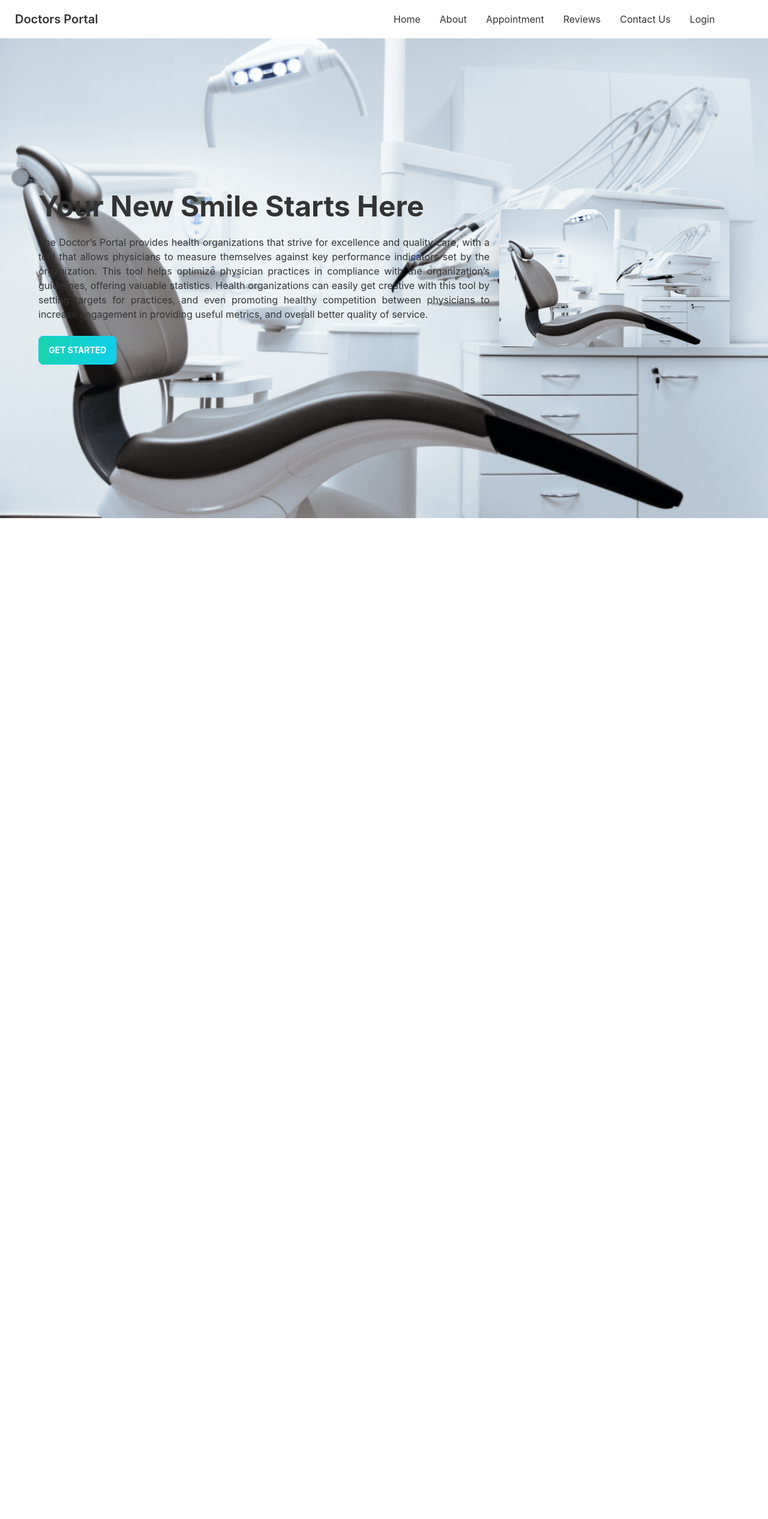
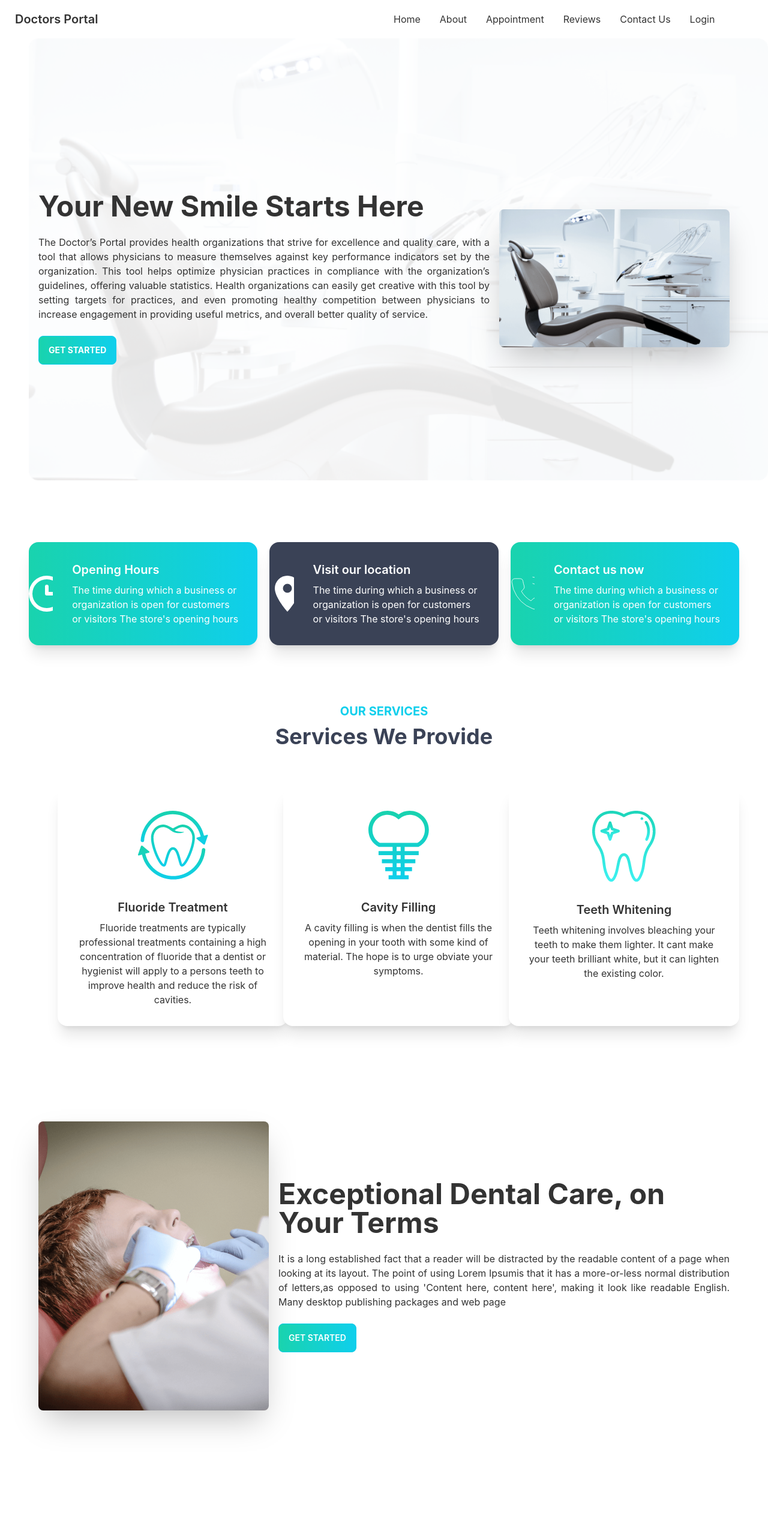
Before and after one commit to MoniruzzamanBappy/mile-11-module-1-final-project-doctors-portal-clientside, a React (Create React App) app: page / in a window 1280 px wide. Shown: the top 2533 px of the page at 60% size. Before the commit the page ends 864 px from the top, so only its background shows below. Built offline with nearby package versions, Linux system fonts and the light colour scheme.

Commit message:
appointment added

```diff
--- /dev/null
+++ b/src/Pages/Home/Banner.css
@@ -0,0 +1,17 @@
+.demo-wrap {
+    overflow: hidden;
+    position: relative;
+  }
+
+  .demo-bg {
+    opacity: 0.1;
+    position: absolute;
+    left: 0;
+    top: 0;
+    width: 100%;
+    height: auto;
+  }
+
+  .demo-content {
+    position: relative;
+  }
--- a/src/Pages/Home/Banner.js
+++ b/src/Pages/Home/Banner.js
@@ -1,20 +1,27 @@
 import React from "react";
 import banner from './../../assets/images/chair.png'
+import './Banner.css'
 
 const Banner = () => {
   return (
-    <div class="hero min-h-screen bg-hero-pattern bg-opacity-0 px-12">
-      <div class="hero-content flex-col lg:flex-row-reverse">
+    <div class="hero banner-hero min-h-screen demo-wrap px-12">
+      <img
+          src={banner}
+          className=" demo-bg"
+          alt=""
+        />
+      <div class="hero-content demo-content flex-col lg:flex-row-reverse">
         <img
           src={banner}
           className="max-w-sm rounded-lg shadow-2xl"
+          alt=""
         />
         <div>
           <h1 className="text-5xl font-bold">Your New Smile Starts Here</h1>
           <p className="py-6 text-justify">
           The Doctor’s Portal provides health organizations that strive for excellence and quality care, with a tool that allows physicians to measure themselves against key performance indicators set by the organization. This tool helps optimize physician practices in compliance with the organization’s guidelines, offering valuable statistics. Health organizations can easily get creative with this tool by setting targets for practices, and even promoting healthy competition between physicians to increase engagement in providing useful metrics, and overall better quality of service.
           </p>
-          <button className="btn text-white bg-gradient-to-r from-secondary to-primary border-1 font-bold btn-primary uppercase">Get Started</button>
+          <button className="btn  bg-gradient-to-r from-secondary to-primary border-primary text-white font-bold btn-primary uppercase">Get Started</button>
         </div>
       </div>
     </div>
--- a/src/Pages/Home/Home.js
+++ b/src/Pages/Home/Home.js
@@ -1,10 +1,18 @@
 import React from 'react';
 import Banner from './Banner';
+import Info from './Info';
+import MakeAppointment from './MakeAppointment';
+import Services from './Services';
 
 const Home = () => {
     return (
-        <div className='container '>
+        <div>
             <Banner/>
+            <div className='py-5'></div>
+            <Info></Info>
+            <Services/>
+            <MakeAppointment/>
+
         </div>
     );
 };
--- /dev/null
+++ b/src/Pages/Home/Info.js
@@ -0,0 +1,17 @@
+import React from 'react';
+import InfoCardA from './InfoCardA';
+import clock from '../../assets/icons/clock.svg';
+import location from '../../assets/icons/marker.svg';
+import phone from '../../assets/icons/phone.svg';
+
+const Info = () => {
+    return (
+        <div className='grid grid-cols-1 md:grid-cols-2 lg:grid-cols-3 gap-5 px-12'>
+            <InfoCardA bgClass='bg-gradient-to-r from-secondary to-primary' title="Opening Hours" img={clock}></InfoCardA>
+            <InfoCardA bgClass='bg-accent' title="Visit our location" img={location}></InfoCardA>
+            <InfoCardA bgClass='bg-gradient-to-r from-secondary to-primary' title="Contact us now" img={phone}></InfoCardA>
+        </div>
+    );
+};
+
+export default Info;
--- /dev/null
+++ b/src/Pages/Home/InfoCardA.js
@@ -0,0 +1,23 @@
+import React from "react";
+
+const InfoCardA = ({img, title, bgClass}) => {
+  return (
+    <div>
+      <div class={`card text-white lg:card-side ${bgClass} shadow-xl`}>
+        <figure className='pl-5'>
+          <img
+          style={{width: 60, height: 60}}
+            src={img}
+            alt="Album"
+          />
+        </figure>
+        <div class="card-body">
+          <h2 class="card-title">{title}</h2>
+          <p>The time during which a business or organization is open for customers or visitors The store's opening hours</p>
+        </div>
+      </div>
+    </div>
+  );
+};
+
+export default InfoCardA;
--- /dev/null
+++ b/src/Pages/Home/MakeAppointment.js
@@ -0,0 +1,29 @@
+import React from "react";
+import doctor from "../../assets/images/doctor.png";
+import appointment from "../../assets/images/appointment.png";
+
+const MakeAppointment = () => {
+  return (
+    <section
+    style={{
+        background: `url(${appointment})`
+    }}
+    className="bg-accent justify-center items-center flex px-12">
+      <div className="flex-1">
+        <img className="mt-[-130px] hidden lg:block" src={doctor} alt="" />
+      </div>
+      <div className="flex-1">
+        <h1 className="text-primary text-xl font-bold">
+          Appointment
+        </h1>
+        <h1 className="text-white text-4xl font-bold py-6">
+          Make an appointment Today
+        </h1>
+        <p className="text-white text-justify">It is a long established fact that a reader will be distracted by the readable content of a page when looking at its layout. The point of using Lorem Ipsumis that it has a more-or-less normal distribution of letters,as opposed to using 'Content here, content here', making it look like readable English. Many desktop publishing packages and web page</p>
+        <button class="btn border-primary text-white bg-gradient-to-r from-secondary mt-6 to-primary">Get Started</button>
+      </div>
+    </section>
+  );
+};
+
+export default MakeAppointment;
--- /dev/null
+++ b/src/Pages/Home/Service.js
@@ -0,0 +1,23 @@
+import React from "react";
+
+const Service = ({p: items}) => {
+    const {name, description, img} = items
+    console.log(items);
+  return (
+    <div className="card w-96 bg-base-100 shadow-xl">
+      <figure className="px-10 pt-10">
+        <img
+          src={img}
+          alt="Shoes"
+          className="rounded-xl"
+        />
+      </figure>
+      <div className="card-body items-center text-center">
+        <h2 className="card-title">{name}</h2>
+        <p>{description}</p>
+      </div>
+    </div>
+  );
+};
+
+export default Service;
--- /dev/null
+++ b/src/Pages/Home/Services.js
@@ -0,0 +1,69 @@
+import React from "react";
+import Service from "./Service";
+import fluoride from "../../assets/images/fluoride.png";
+import whitening from "../../assets/images/whitening.png";
+import cavity from "../../assets/images/cavity.png";
+import treatment from "../../assets/images/treatment.png";
+
+const Services = () => {
+  const service = [
+    {
+      _id: 1,
+      name: "Fluoride Treatment",
+      description:
+        "Fluoride treatments are typically professional treatments containing a high concentration of fluoride that a dentist or hygienist will apply to a persons teeth to improve health and reduce the risk of cavities.",
+      img: fluoride,
+    },
+    {
+      _id: 2,
+      name: "Cavity Filling",
+      description:
+        "A cavity filling is when the dentist fills the opening in your tooth with some kind of material. The hope is to urge obviate your symptoms.",
+      img: cavity,
+    },
+    {
+      _id: 3,
+      name: "Teeth Whitening",
+      description:
+        "Teeth whitening involves bleaching your teeth to make them lighter. It cant make your teeth brilliant white, but it can lighten the existing color.",
+      img: whitening,
+    },
+  ];
+  return (
+    <div className="my-24 px-12">
+      <div>
+        <h1 className="text-primary text-xl font-bold text-center">
+          OUR SERVICES
+        </h1>
+        <h1 className="text-accent text-4xl pt-2 font-bold text-center">
+          Services We Provide
+        </h1>
+      </div>
+      <div className="grid grid-cols-1 lg:grid-cols-3 md:grid-cols-2 gap-10 mt-16 px-12">
+        {service.map((items) => (
+          <Service key={items._id} p={items} />
+        ))}
+      </div>
+      <div>
+        <div class="hero min-h-screen">
+          <div class="hero-content flex-col lg:flex-row">
+            <img
+              src={treatment}
+              class="max-w-sm rounded-lg shadow-2xl"
+              alt=""
+            />
+            <div>
+              <h1 class="text-5xl font-bold">Exceptional Dental Care, on Your Terms</h1>
+              <p class="py-6  text-justify">
+              It is a long established fact that a reader will be distracted by the readable content of a page when looking at its layout. The point of using Lorem Ipsumis that it has a more-or-less normal distribution of letters,as opposed to using 'Content here, content here', making it look like readable English. Many desktop publishing packages and web page
+              </p>
+              <button class="btn border-primary text-white bg-gradient-to-r from-secondary to-primary">Get Started</button>
+            </div>
+          </div>
+        </div>
+      </div>
+    </div>
+  );
+};
+
+export default Services;
--- a/src/Pages/Login/Login.js
+++ b/src/Pages/Login/Login.js
@@ -2,30 +2,33 @@ import React from "react";
 
 const Login = () => {
   return (
-      <div class="form-control">
-        <label class="label">
-          <span class="label-text">Your Email</span>
-        </label>
-        <label class="input-group">
-          <span>Email</span>
-          <input
-            type="email"
-            placeholder="info@site.com"
-            class="input input-bordered"
-          />
-        </label>
-        <label class="label">
-          <span class="label-text">Your Password</span>
-        </label>
-        <label class="input-group">
-          <span>Password</span>
-          <input
-            type="password"
-            placeholder="********"
-            class="input input-bordered"
-          />
-        </label>
+    <div className="hero min-h-screen bg-base-200">
+    <div className="hero-content flex-col lg:flex-row-reverse">
+      <div className="text-center lg:text-left">
+        <h1 className="text-5xl font-bold">Login now!</h1>
       </div>
+      <div className="card flex-shrink-0 w-full max-w-sm shadow-2xl bg-base-100">
+        <div className="card-body">
+          <div className="form-control">
+            <label className="label">
+              <span className="label-text">Email</span>
+            </label>
+            <input type="text" placeholder="email" className="input input-bordered" />
+          </div>
+          <div className="form-control">
+            <label className="label">
+              <span className="label-text">Password</span>
+            </label>
+            <input type="text" placeholder="password" className="input input-bordered" />
+
+          </div>
+          <div className="form-control mt-6">
+            <button className="btn btn-primary">Login</button>
+          </div>
+        </div>
+      </div>
+    </div>
+  </div>
   );
 };
 
```
